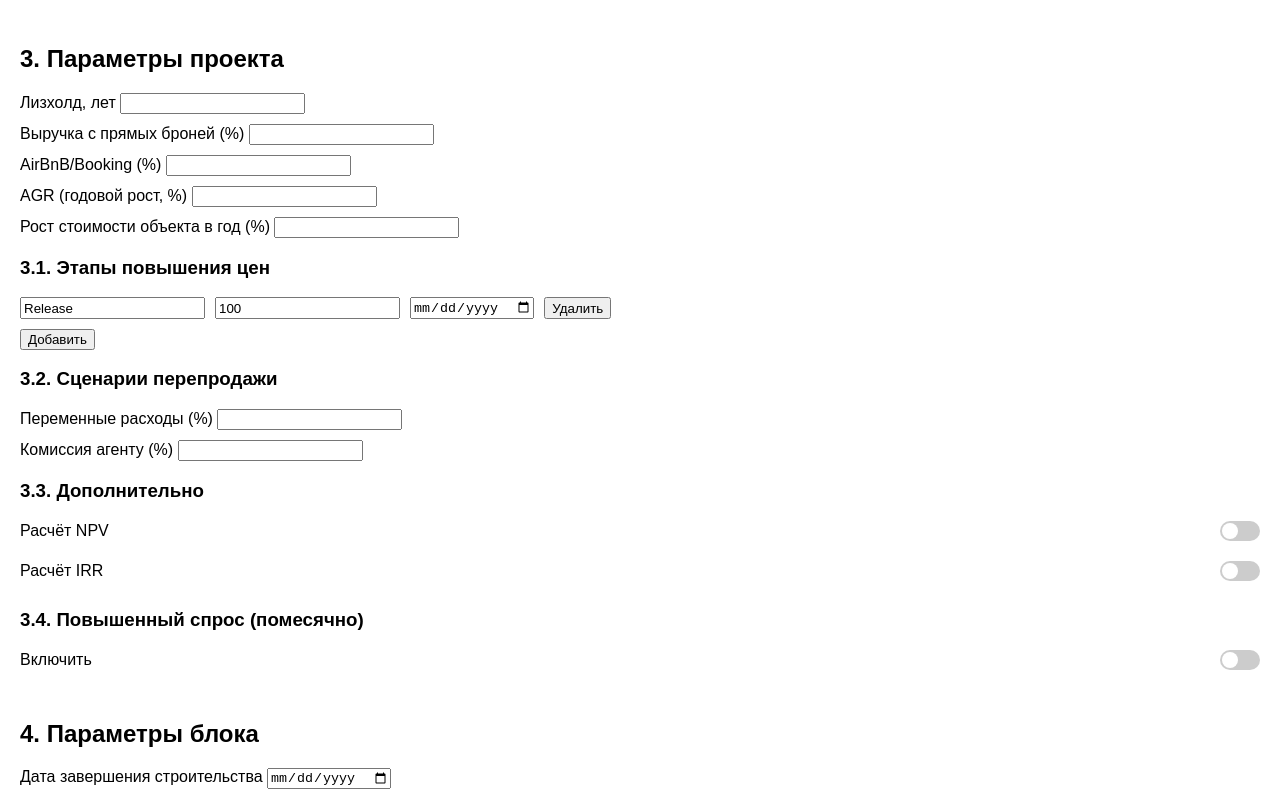
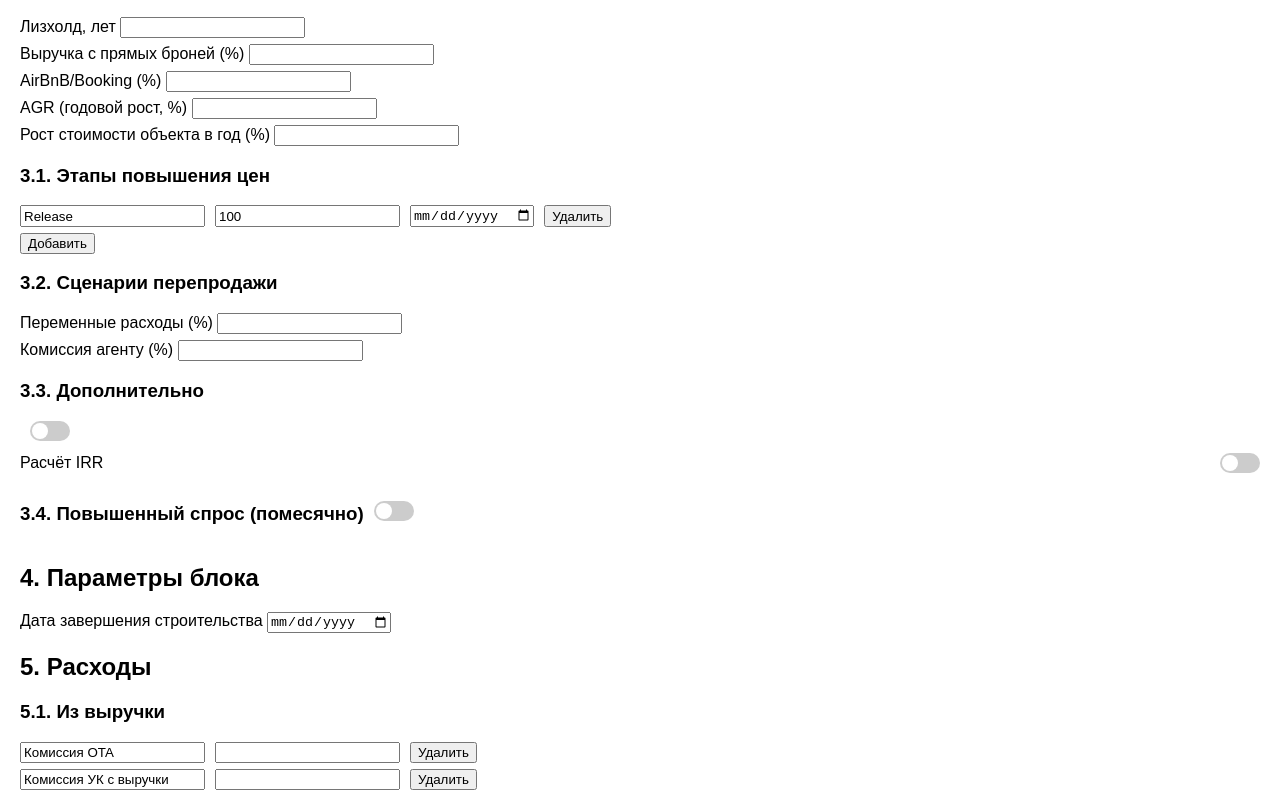
Before and after one commit to Silental16/finmodel, a plain HTML site: page index.html in a window 1280 px wide. Shown: the part 469-1262 px from the top of the page. Drawn offline with Linux system fonts and the light colour scheme.

Commit message:
Refine layout and place toggles beside inputs

```diff
--- a/index.html
+++ b/index.html
@@ -71,13 +71,12 @@
             <div>
                 <h3>3.3. Дополнительно</h3>
                 <div class="toggle-field">
-                    <label>Расчёт NPV</label>
+                    <label id="discountRateContainer" style="display:none;">Ставка дисконтирования (%) <input type="number" id="discountRate" name="discountRate"></label>
                     <label class="switch">
                         <input type="checkbox" id="npvEnabled">
                         <span class="slider"></span>
                     </label>
                 </div>
-                <label id="discountRateContainer" style="display:none;">Ставка дисконтирования (%) <input type="number" id="discountRate" name="discountRate"></label>
                 <div class="toggle-field">
                     <label>Расчёт IRR</label>
                     <label class="switch">
@@ -88,9 +87,8 @@
             </div>
 
             <div id="demandMultiplier">
-                <h3>3.4. Повышенный спрос (помесячно)</h3>
                 <div class="toggle-field">
-                    <label>Включить</label>
+                    <h3>3.4. Повышенный спрос (помесячно)</h3>
                     <label class="switch">
                         <input type="checkbox" id="demandEnabled">
                         <span class="slider"></span>
--- a/styles.css
+++ b/styles.css
@@ -4,7 +4,7 @@ body {
 }
 
 section {
-    margin-bottom: 40px;
+    margin-bottom: 20px;
 }
 
 h2 {
@@ -13,13 +13,13 @@ h2 {
 
 label {
     display: block;
-    margin-bottom: 10px;
+    margin-bottom: 6px;
 }
 
 .toggle-field {
     display: flex;
     align-items: center;
-    margin-bottom: 10px;
+    margin-bottom: 6px;
 }
 
 .toggle-field > label:first-child {
@@ -77,7 +77,7 @@ input:checked + .slider:before {
 #profitExpenses .expense-row {
     display: flex;
     gap: 10px;
-    margin-bottom: 10px;
+    margin-bottom: 6px;
 }
 
 #monthlyDemand {
```
